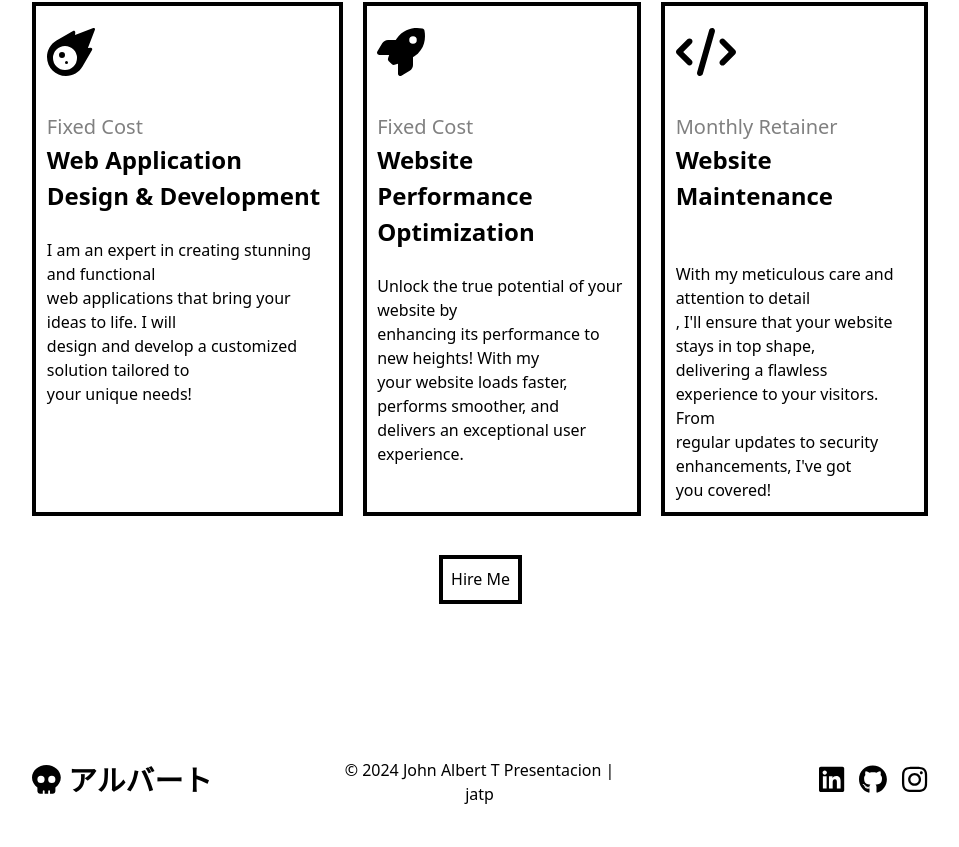
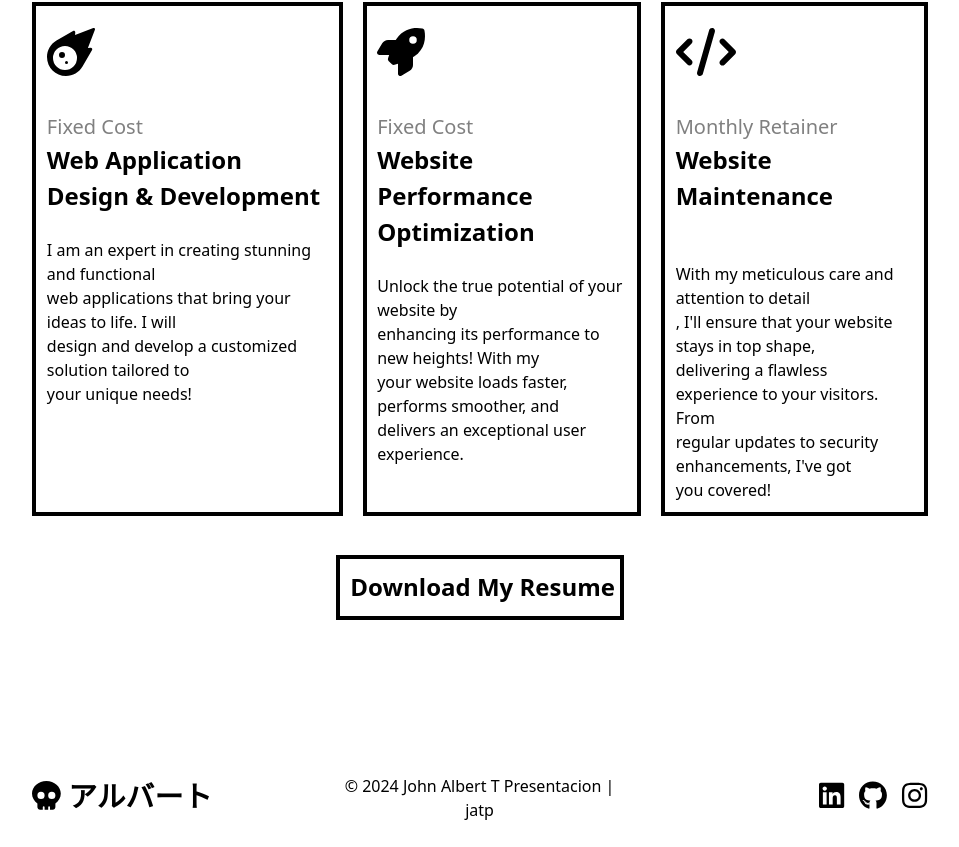
Before and after one commit to JATPresentacion97/Portfolio_Frontend, a React (Create React App) app: page / in a window 1280 px wide. Shown: the part 1780-2627 px from the top of the page, without its empty margins (160-1119 px from the left). Built offline with nearby package versions, Linux system fonts and the light colour scheme; the HTML template or start-up script is replaced by a standard one.

Commit message:
added resume

```diff
--- a/src/components/LandingPage.tsx
+++ b/src/components/LandingPage.tsx
@@ -292,7 +292,15 @@ const LandingPage: React.FC = () => {
       <CenteredContainer className="hire-me-container">
         <NavbarBorder>
           <div className="hire-me-style">
-            <a className="nav-item nav-link" href="https://www.linkedin.com/in/john-albert-presentacion-852092188/" target="_blank" rel="noopener noreferrer">Hire Me</a>
+            <a
+              className="nav-item nav-link"
+              href="Resume_JATPresentacion.pdf"
+              download
+              target="_blank"
+              rel="noopener noreferrer"
+            >
+              <p style={{ fontSize: '150%', fontWeight: 'bold' }}>Download My Resume</p>
+            </a>
           </div>
         </NavbarBorder>
       </CenteredContainer>
```
Also changed, not shown: 1 other file (tests, documents, lock files or other folders).
